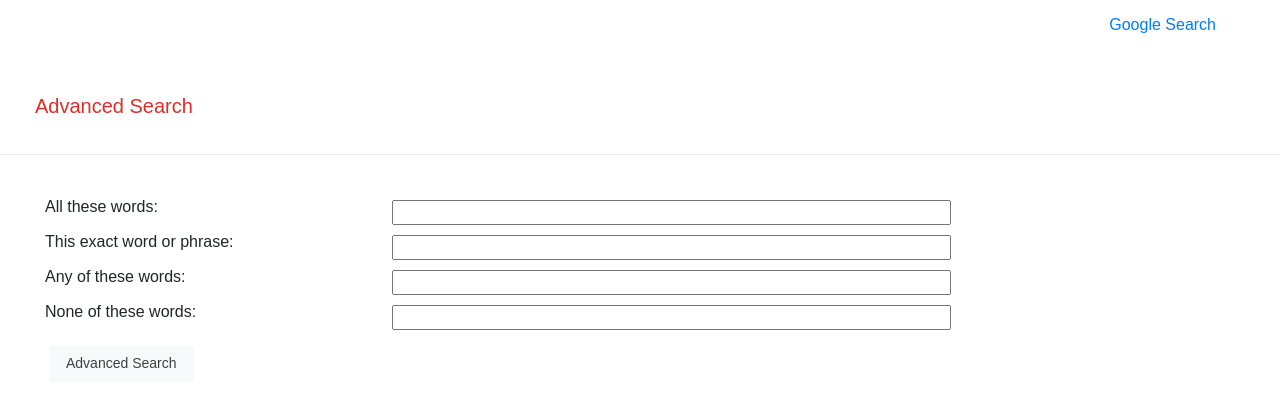
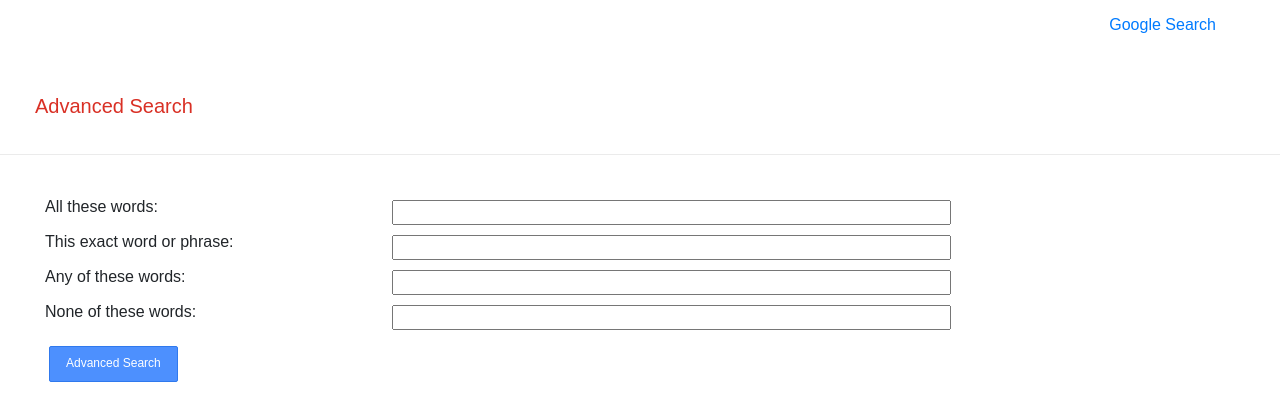
Before and after one commit to AgustinMandarini/google_search, a plain HTML site: page google_adv_search.html in a window 1280 px wide. Drawn offline with nearby package versions, Linux system fonts and the light colour scheme.

Commit message:
CSS on adv_search Button

```diff
--- a/google_adv_search.html
+++ b/google_adv_search.html
@@ -20,7 +20,7 @@
             <label>Advanced Search</label>
         </div>
         <div class="line-div"></div>
-        <div class="cont">
+        <div class="cont adv_search">
             <form action="https://google.com/search">
                 <div class="rw">
                     <div class="cl-1">
@@ -54,7 +54,7 @@
                         <input type="text" name="as_eq">
                     </div>
                 </div>
-                <input type="submit" value="Advanced Search">
+                <input id="adv_submit" type="submit" value="Advanced Search">
             </form>
         </div>
     </body>
--- a/styles.css
+++ b/styles.css
@@ -93,9 +93,14 @@ input[type=submit]:hover {
   color: #4285f4;
 }
 
-.adv-search > input[type=text] {
-  width: 100%;
-  padding-right: 16px;
+#adv_submit {
+
+  background-color: #4d90fe;
+  border: 1px solid #3079ed;
+  border-radius: 2px;
+  color: #fff;
+  font-size: 12px;
+
 }
 
 .appbar {
```
